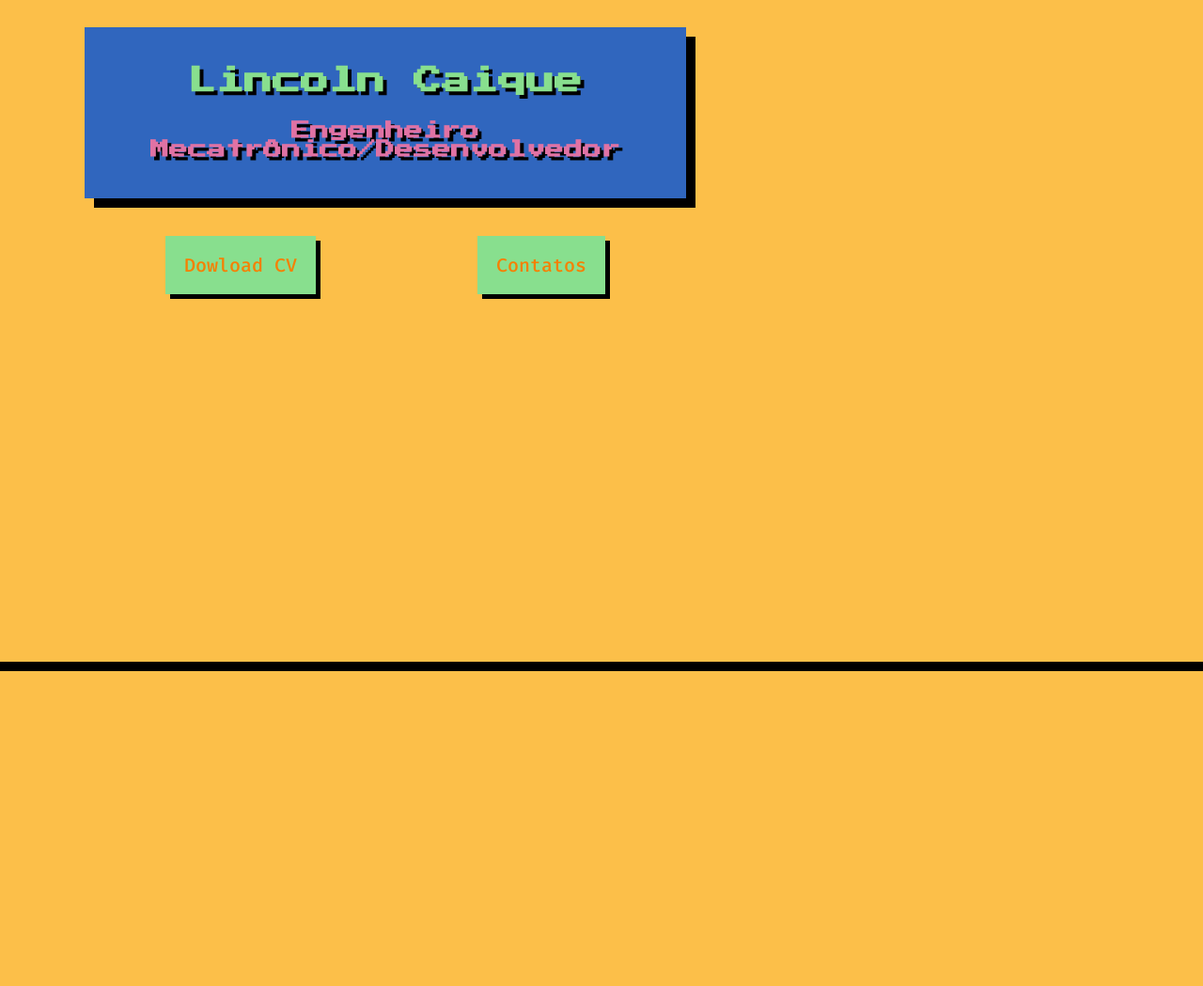
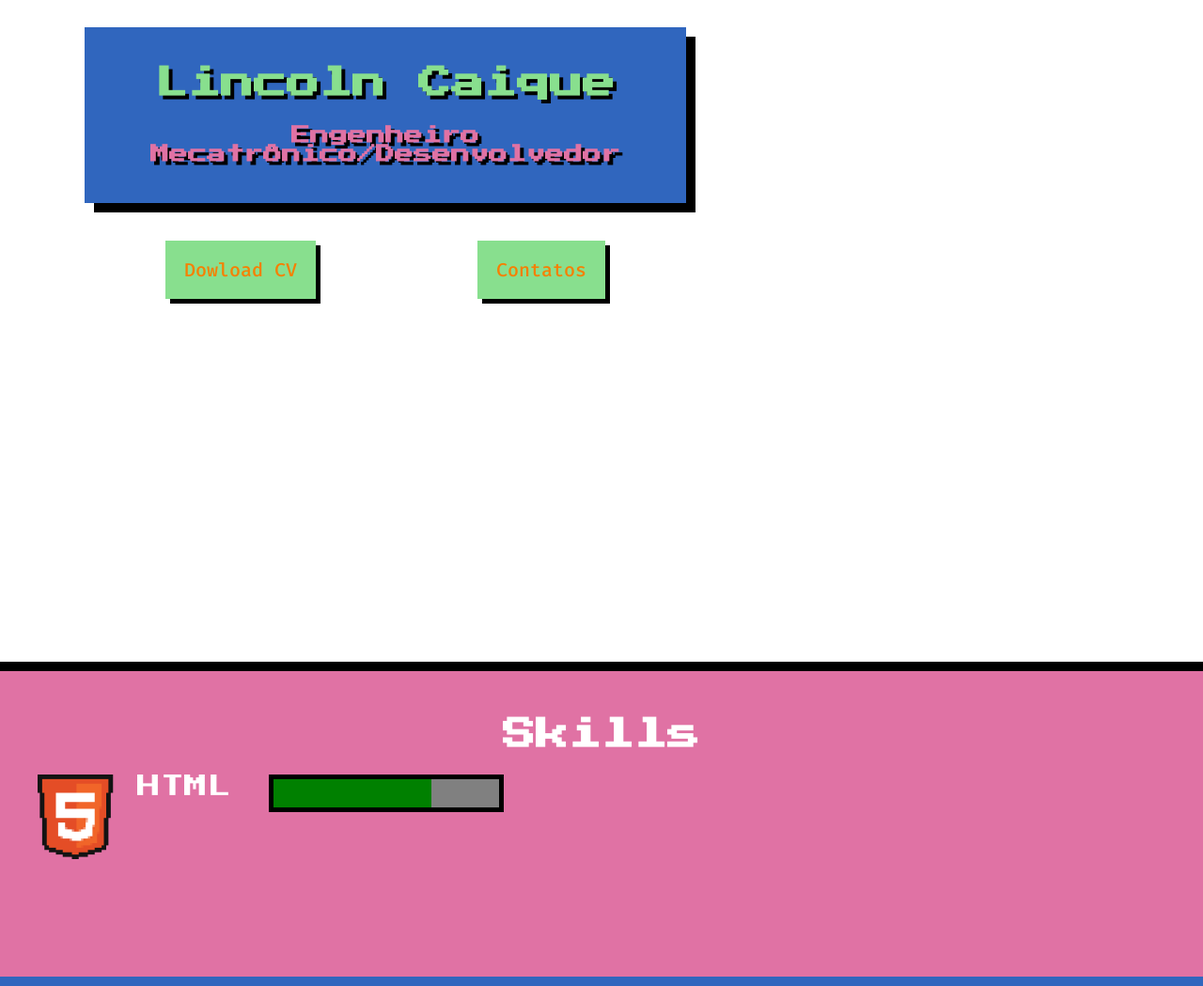
Before and after one commit to Lincoln-Caique/github-pages-1, a plain HTML site: page index.html in a window 1280 px wide. Shown: the part 180-1229 px from the top of the page at 94% size. Before the commit the page ends 894 px from the top, so only its background shows below. Drawn offline with Linux system fonts and the light colour scheme.

Commit message:
commit 07

```diff
--- a/css/components/box.css
+++ b/css/components/box.css
@@ -6,6 +6,6 @@
     padding: 42px 44px;
 }
 
-.box .title{
+.box .main-title{
     margin-bottom: 28px;
 }
--- /dev/null
+++ b/css/components/main-title.css
@@ -0,0 +1,12 @@
+.main-title{
+    font-family: 'Press Start 2P';
+    font-size: 35px;
+    color: #88df8e;
+    text-shadow: 4px 4px 0 #000;
+}
+
+.main-title.-second{
+    color: #FFF;
+    text-shadow: none;
+    text-align: center;
+}
--- /dev/null
+++ b/css/components/progress-bar.css
@@ -0,0 +1,11 @@
+.progress-bar{
+    box-sizing: border-box;
+    background-color: #FFF;
+    border: 5px solid #000;
+    height: 40px;
+}
+
+.progress-bar::-webkit-progress-bar,
+.progress-bar::-moz-progress-bar{
+    background-color: #f77f00ff;
+}
--- /dev/null
+++ b/css/components/section.css
@@ -0,0 +1,7 @@
+.section{
+    background-color: #e072a4ff;
+    padding-top: 50px;
+    padding-bottom: 100px;
+    border-bottom: 10px solid #3066beff;
+
+}
--- /dev/null
+++ b/css/components/skill-tec.css
@@ -0,0 +1,11 @@
+.skill-tec{
+    display: flex;
+    font-family: 'Press Start 2P',sans-serif;
+    font-size: 25px;
+    color: #FFF;
+}
+
+
+.skill-tec .icon{
+    margin-right: 25px;
+}
--- a/css/components/subtitles.css
+++ b/css/components/subtitles.css
@@ -1,5 +1,5 @@
 .subtitle{
-    font-family: 'Press Start 2P';
+    font-family: 'Press Start 2P',sans-serif;
     font-size: 20px;
     color: #e072a4ff;
     text-shadow: 4px 4px 0 #000;
--- a/css/components/title.css
+++ /dev/null
@@ -1,6 +0,0 @@
-.title{
-    font-family: 'Press Start 2P';
-    font-size: 30px;
-    color: #88df8e;
-    text-shadow: 4px 4px 0 #000;
-}
--- a/css/index.css
+++ b/css/index.css
@@ -7,7 +7,7 @@ PALETA DE CORES
 --maximum-yellow-red: #fcbf49ff;
 */
 
-
+/*
 body{
-    background-color: #fcbf49ff;
-}
+    background-color: #e072a4ff;
+} */
--- a/index.html
+++ b/index.html
@@ -10,14 +10,16 @@
     <link href="https://fonts.googleapis.com/css2?family=Fira+Code:wght@300;500&family=Press+Start+2P&display=swap" rel="stylesheet">    <link rel="stylesheet" href="css/reset.css">
 
     <link rel="stylesheet" href="css/reset.css">
-    <link rel="stylesheet" href="css/index.css">
-    <link rel="stylesheet" href="css/components/title.css">
+    <link rel="stylesheet" href="css/components/main-title.css">
     <link rel="stylesheet" href="css/components/subtitles.css">
     <link rel="stylesheet" href="css/components/box.css">
     <link rel="stylesheet" href="css/components/button.css">
     <link rel="stylesheet" href="css/components/action.css">
     <link rel="stylesheet" href="css/components/header.css">
     <link rel="stylesheet" href="css/components/banner.css">
+    <link rel="stylesheet" href="css/components/section.css">
+    <link rel="stylesheet" href="css/components/skill-tec.css">
+    <link rel="stylesheet" href="css/components/progress-bar.css">
 
 </head>
 
@@ -44,7 +46,7 @@
     <section class="banner">
         <div class="wrapper">
             <div class="box">
-                <h1 class="title">Lincoln Caique</h1>
+                <h1 class="main-title">Lincoln Caique</h1>
                 <h2 class="subtitle">Engenheiro Mecatrônico/Desenvolvedor</h2>
             </div>
             <div class="navigation">
@@ -54,6 +56,21 @@
         </div>
     </section>
 
+    <section class="section">
+        <h2 class="main-title -second" >Skills</h2>
+
+        <dl class="skill-tec">
+
+            <dd class="icon">
+                <img src="assets/img/ico_html5.png" all="Logo HTML5 em pixel art">
+            </dd>
+            <dt class="title">HTML</dt>
+            <dd>
+                <progress class="progress-bar" max="100" value="70">70%</progress>
+            </dd>
+
+        </dl>
+    </section>
 
 </body>
 
```
Also changed, not shown: assets/img/ico_css3.png (added), assets/img/ico_html5.png (added), assets/img/ico_js.png (added), assets/img/ico_nodejs.png (added).
